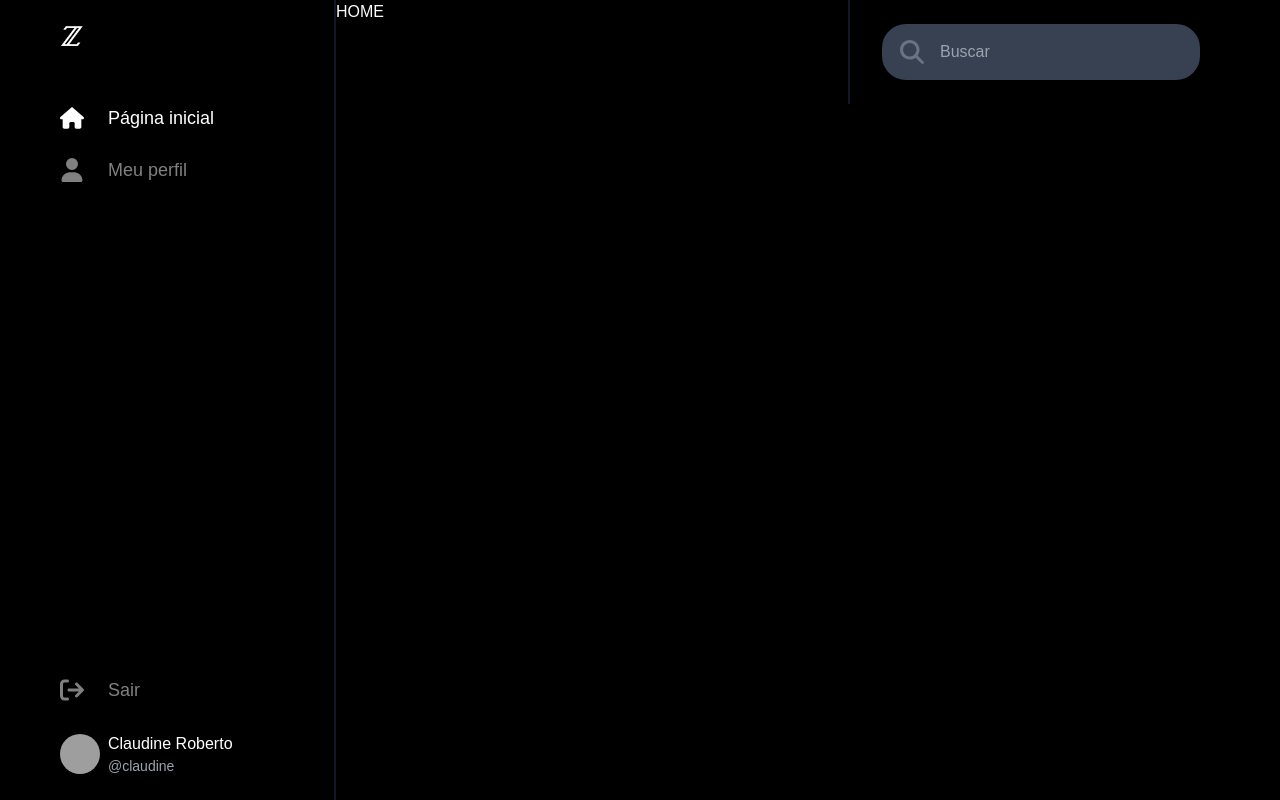
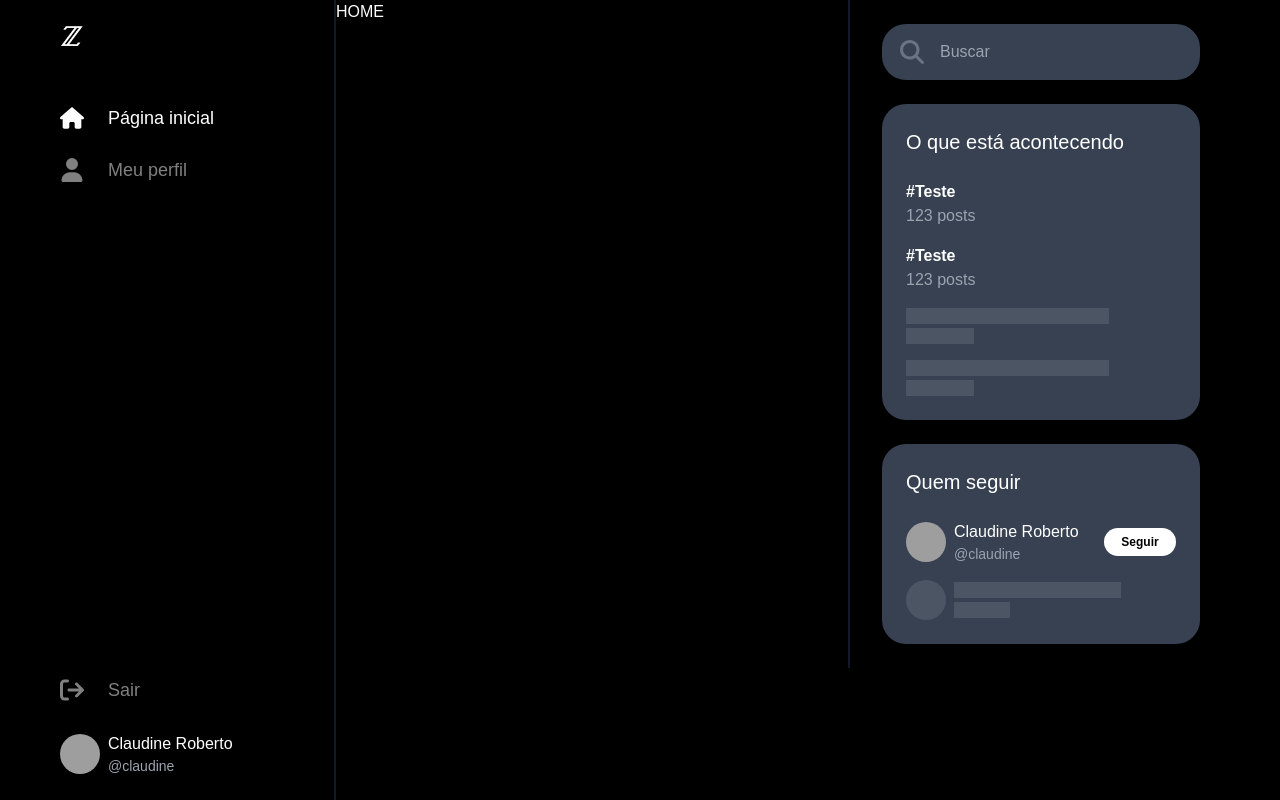
Before and after one commit to ClaudineRoberto/clone-twitter-frontend, a Next.js app: page /home in a window 1280 px wide. Built offline with nearby package versions, Linux system fonts and the light colour scheme; grey boxes are pictures that could not be loaded.

Commit message:
Finalizado lado direito do layout

```diff
--- a/src/app/(ui)/layout.tsx
+++ b/src/app/(ui)/layout.tsx
@@ -2,7 +2,9 @@
 import { NavLogout } from "@/components/nav/nav-logout";
 import { NavMyProfile } from "@/components/nav/nav-myprofile";
 import { Logo } from "@/components/ui/logo";
+import { RecommendationArea } from "@/components/ui/recommendation-area";
 import { SearchInput } from "@/components/ui/search-input";
+import { TrendingArea } from "@/components/ui/trending-area";
 import { faUser } from "@fortawesome/free-solid-svg-icons";
 import { faHome } from "@fortawesome/free-solid-svg-icons";
 import { ReactNode } from "react";
@@ -44,6 +46,8 @@
 
             <aside className="hidden lg:flex flex-col gap-6 sticky top-0 h-fit w-96 px-8 py-6 border-l-2 border-gray-900">
                 <SearchInput hideOnSearch />
+                <TrendingArea />
+                <RecommendationArea />
             </aside>
 
         </main>
--- /dev/null
+++ b/src/components/ui/recommendation-area.tsx
@@ -0,0 +1,15 @@
+import { user } from "@/data/user"
+import { RecommendationItem, RecommendationItemSkeleton } from "./recommendation-item"
+import { TrendingItem, TrendingItemSkeleton } from "./trendind-item"
+
+export const RecommendationArea = () => {
+  return (
+    <div className="bg-gray-700 rounded-3xl">
+        <h2 className="text-xl p-6">Quem seguir</h2>
+        <div className="flex flex-col gap-4 p-6 pt-0">
+            <RecommendationItem user={user} />
+            <RecommendationItemSkeleton />
+        </div>
+    </div>
+  )
+}
--- /dev/null
+++ b/src/components/ui/recommendation-item.tsx
@@ -0,0 +1,56 @@
+"use client";
+
+import { User } from "@/types/user";
+import Link from "next/link";
+import { Button } from "./button";
+import { useState } from "react";
+
+type Props = {
+    user: User;
+}
+
+export const RecommendationItem = ({ user }: Props) => {
+    const [following, setFollowing] = useState(false);
+    const handleFollowButton = () => {
+        setFollowing(true);
+    }
+
+    return (
+        <div className="flex items-center">
+            <div className="size-10 mr-2 rounded-full overflow-hidden">
+                <Link href={`/${user.slug}`}>
+                    <img
+                        src={user.avatar}
+                        alt={user.name}
+                        className="size-full"
+                    />
+                </Link>
+            </div>
+            <div className="flex-1 overflow-hidden">
+                <Link href={`/${user.slug}`} className="block truncate">{user.name}</Link>
+                <div className="truncate text-sm text-gray-400">@{user.slug}</div>
+            </div>
+            <div className="pl-2 w-20">
+                {!following &&
+                    <Button
+                        label="Seguir"
+                        onClick={handleFollowButton}
+                        size={3}
+                    />
+                }
+            </div>
+        </div>
+    );
+};
+
+export const RecommendationItemSkeleton = () => {
+    return (
+        <div className="flex items-center animate-pulse">
+            <div className="size-10 mr-2 rounded-full bg-gray-600"></div>
+            <div className="flex-1 flex flex-col gap-1">
+                <div className="bg-gray-600 w-3/4 h-4"></div>
+                <div className="bg-gray-600 w-1/4 h-4"></div>
+            </div>
+        </div>
+    );
+};
--- /dev/null
+++ b/src/components/ui/trendind-item.tsx
@@ -0,0 +1,28 @@
+import Link from "next/link";
+
+type Props = {
+    label: string;
+    count: number;
+};
+
+export const TrendingItem = ({count, label}: Props) => {
+    return (
+        <Link
+            href={`/search?q=${encodeURIComponent(label)}`}
+            className="group/item"
+        >
+            <div className="group-hover/item:underline font-bold">{label}</div>
+            <div className="texte-sm text-gray-400">{count} posts</div>
+        </Link>
+    );
+};
+
+
+export const TrendingItemSkeleton = () => {
+    return (
+        <div className="flex flex-col gap-1 animate-pulse">
+            <div className="bg-gray-600 h-4 w-3/4"></div>
+            <div className="bg-gray-600 h-4 w-1/4"></div>
+        </div>
+    )
+};
--- /dev/null
+++ b/src/components/ui/trending-area.tsx
@@ -0,0 +1,15 @@
+import { TrendingItem, TrendingItemSkeleton } from "./trendind-item"
+
+export const TrendingArea = () => {
+  return (
+    <div className="bg-gray-700 rounded-3xl">
+        <h2 className="text-xl p-6">O que está acontecendo</h2>
+        <div className="flex flex-col gap-4 p-6 pt-0">
+            <TrendingItem label="#Teste" count={123} />
+            <TrendingItem label="#Teste" count={123} />
+            <TrendingItemSkeleton />
+            <TrendingItemSkeleton />
+        </div>
+    </div>
+  )
+}
```
